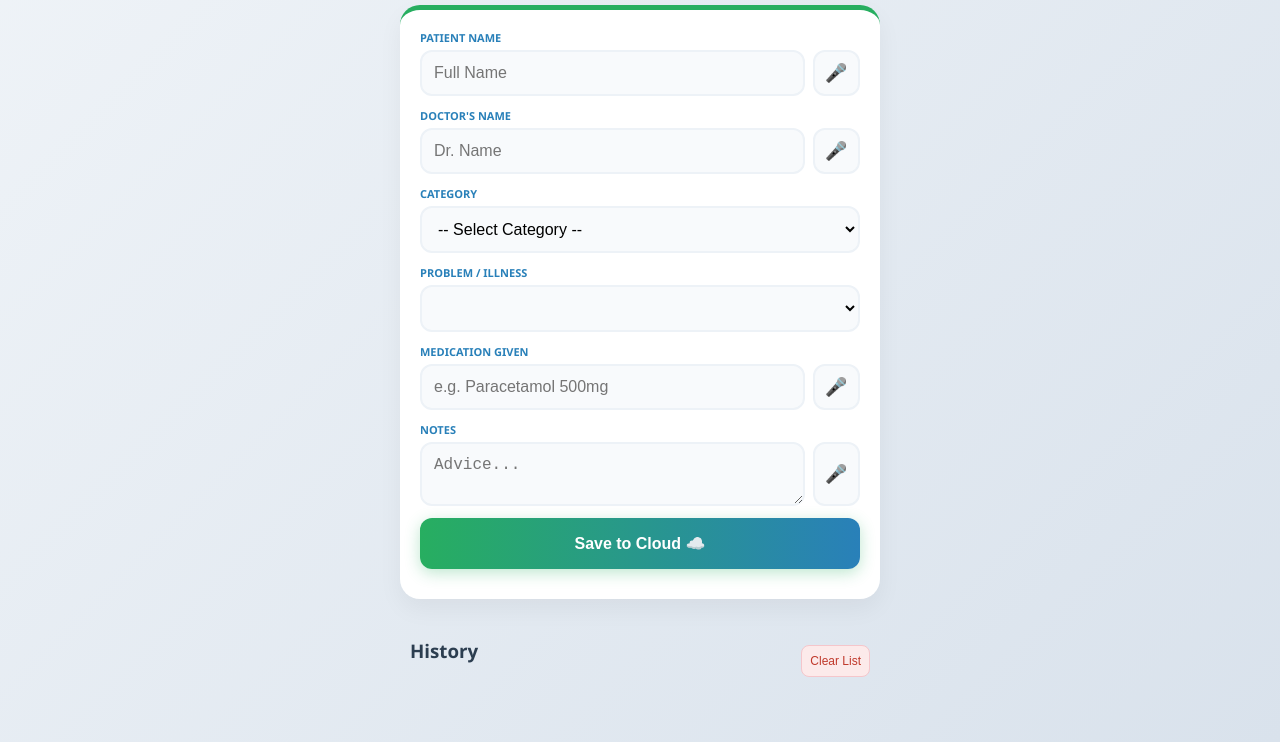
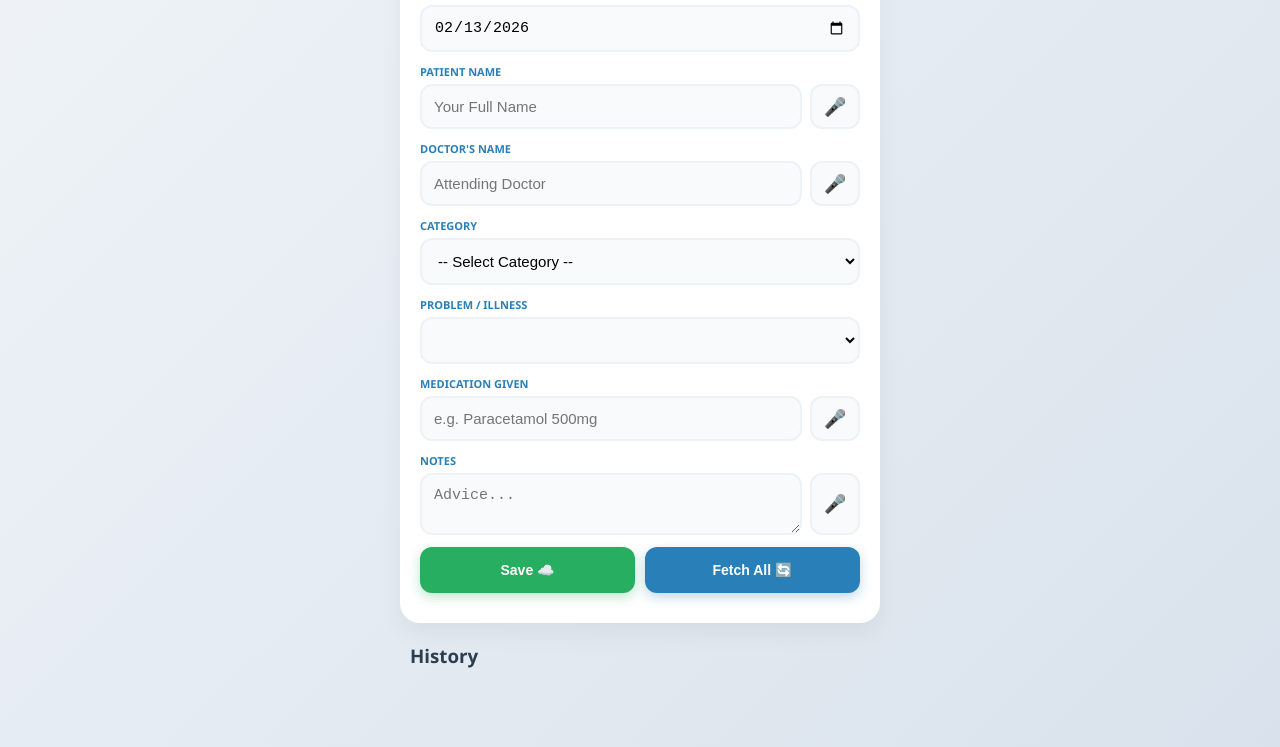
Before and after one commit to vpbsbd-sys/health, a plain HTML site: page index.html in a window 1280 px wide. Shown: the part 188-935 px from the top of the page. Drawn offline with Linux system fonts and the light colour scheme.

Commit message:
Update index.html

```diff
--- a/index.html
+++ b/index.html
@@ -9,7 +9,6 @@
             --primary-green: #27ae60;
             --primary-blue: #2980b9;
             --accent-orange: #f39c12;
-            --bg-dark: #1a1a1a;
             --card-bg: #ffffff;
             --text-main: #2c3e50;
         }
@@ -18,28 +17,13 @@
             font-family: 'Segoe UI', Roboto, Helvetica, Arial, sans-serif;
             background: linear-gradient(135deg, #f0f4f8 0%, #d9e2ec 100%);
             color: var(--text-main);
-            margin: 0;
-            padding: 10px;
-            display: flex;
-            flex-direction: column;
-            align-items: center;
+            margin: 0; padding: 10px;
+            display: flex; flex-direction: column; align-items: center;
         }
 
-        .container {
-            width: 100%;
-            max-width: 480px;
-            margin-bottom: 50px;
-        }
-
-        .logo-container {
-            text-align: center;
-            padding: 20px 0;
-        }
-
-        .logo-container img {
-            width: 220px;
-            filter: drop-shadow(0 4px 8px rgba(0,0,0,0.1));
-        }
+        .container { width: 100%; max-width: 480px; margin-bottom: 50px; }
+        .logo-container { text-align: center; padding: 10px 0; }
+        .logo-container img { width: 180px; filter: drop-shadow(0 4px 8px rgba(0,0,0,0.1)); }
 
         .card {
             background: var(--card-bg);
@@ -51,94 +35,42 @@
         }
 
         label {
-            display: block;
-            font-weight: 700;
-            font-size: 11px;
-            margin-bottom: 5px;
-            color: var(--primary-blue);
-            text-transform: uppercase;
+            display: block; font-weight: 700; font-size: 11px;
+            margin-bottom: 5px; color: var(--primary-blue); text-transform: uppercase;
         }
 
-        .input-row {
-            display: flex;
-            gap: 8px;
-            margin-bottom: 12px;
+        .input-row { display: flex; gap: 8px; margin-bottom: 12px; }
+        input, select, textarea {
+            width: 100%; padding: 12px; border: 2px solid #edf2f7;
+            border-radius: 12px; font-size: 15px; background: #f8fafc; box-sizing: border-box;
         }
 
-        input, select, textarea {
-            width: 100%;
-            padding: 12px;
-            border: 2px solid #edf2f7;
-            border-radius: 12px;
-            font-size: 16px;
-            background: #f8fafc;
-            box-sizing: border-box;
-            transition: 0.3s;
+        .mic-btn {
+            background: #f8fafc; border: 2px solid #edf2f7; border-radius: 12px;
+            cursor: pointer; padding: 0 12px; font-size: 18px; min-width: 50px;
         }
 
-        input:focus { border-color: var(--primary-green); outline: none; background: white; }
+        .mic-btn.listening { background: #e74c3c; color: white; animation: pulse 1.5s infinite; }
 
-        .mic-btn {
-            background: #f8fafc;
-            border: 2px solid #edf2f7;
-            border-radius: 12px;
-            cursor: pointer;
-            padding: 0 12px;
-            font-size: 18px;
-            display: flex;
-            align-items: center;
-            justify-content: center;
-            min-width: 45px;
+        @keyframes pulse { 0% { transform: scale(1); } 50% { transform: scale(1.05); } 100% { transform: scale(1); } }
+
+        .action-btns { display: grid; grid-template-columns: 1fr 1fr; gap: 10px; margin-top: 10px; }
+        button {
+            border: none; padding: 15px; border-radius: 12px;
+            font-size: 14px; font-weight: bold; cursor: pointer; transition: 0.2s;
         }
 
-        .mic-btn.listening {
-            background: #e74c3c;
-            color: white;
-            animation: pulse 1.2s infinite;
-        }
-
-        @keyframes pulse {
-            0% { transform: scale(1); }
-            50% { transform: scale(1.05); }
-            100% { transform: scale(1); }
-        }
-
-        .btn-save {
-            background: linear-gradient(to right, var(--primary-green), var(--primary-blue));
-            color: white;
-            border: none;
-            padding: 16px;
-            border-radius: 12px;
-            font-size: 16px;
-            font-weight: bold;
-            width: 100%;
-            cursor: pointer;
-            box-shadow: 0 4px 15px rgba(39, 174, 96, 0.3);
-        }
-
-        .btn-clear {
-            background: #fceaea;
-            color: #c0392b;
-            border: 1px solid #f5c6cb;
-            padding: 8px;
-            border-radius: 8px;
-            font-size: 12px;
-            width: 100%;
-            margin-top: 20px;
-            cursor: pointer;
-        }
+        .save-btn { background: var(--primary-green); color: white; box-shadow: 0 4px 12px rgba(39, 174, 96, 0.3); }
+        .fetch-btn { background: var(--primary-blue); color: white; box-shadow: 0 4px 12px rgba(41, 128, 185, 0.3); }
 
         .visit-card {
-            background: white;
-            border-radius: 15px;
-            padding: 15px;
-            margin-top: 15px;
-            box-shadow: 0 4px 6px rgba(0,0,0,0.05);
+            background: white; border-radius: 15px; padding: 15px;
+            margin-top: 15px; box-shadow: 0 4px 6px rgba(0,0,0,0.05);
             border-left: 6px solid var(--accent-orange);
         }
 
+        .visit-header { display: flex; justify-content: space-between; margin-bottom: 5px; }
         .tag { font-size: 10px; background: #ebf8ff; color: #2b6cb0; padding: 3px 8px; border-radius: 5px; text-transform: uppercase; }
-
         #syncStatus { text-align: center; font-size: 12px; margin-top: 10px; color: var(--primary-green); font-weight: bold; }
     </style>
 </head>
@@ -150,15 +82,18 @@
     </div>
 
     <div class="card">
+        <label>Visit Date</label>
+        <input type="date" id="visitDate" style="margin-bottom:12px;">
+
         <label>Patient Name</label>
         <div class="input-row">
-            <input type="text" id="userName" placeholder="Full Name">
+            <input type="text" id="userName" placeholder="Your Full Name">
             <button class="mic-btn" onclick="runSpeech('userName')">🎤</button>
         </div>
 
         <label>Doctor's Name</label>
         <div class="input-row">
-            <input type="text" id="drName" placeholder="Dr. Name">
+            <input type="text" id="drName" placeholder="Attending Doctor">
             <button class="mic-btn" onclick="runSpeech('drName')">🎤</button>
         </div>
 
@@ -180,14 +115,14 @@
             <button class="mic-btn" onclick="runSpeech('notes')">🎤</button>
         </div>
 
-        <button class="btn-save" onclick="addVisit()">Save to Cloud ☁️</button>
+        <div class="action-btns">
+            <button class="save-btn" onclick="addVisit()">Save ☁️</button>
+            <button class="fetch-btn" onclick="fetchHistory()">Fetch All 🔄</button>
+        </div>
         <div id="syncStatus"></div>
     </div>
 
-    <div style="display:flex; justify-content:space-between; align-items:center; padding:0 10px;">
-        <h3>History</h3>
-        <button class="btn-clear" style="width:auto;" onclick="clearHistory()">Clear List</button>
-    </div>
+    <h3 style="padding-left:10px;">History</h3>
     <div id="visitHistory"></div>
 </div>
 
@@ -211,13 +146,16 @@
     };
 
     window.onload = () => {
+        // Set default date to today
+        document.getElementById('visitDate').valueAsDate = new Date();
+
         const catSelect = document.getElementById('categorySelect');
         catSelect.add(new Option("-- Select Category --", ""));
         Object.keys(medicalData).forEach(cat => catSelect.add(new Option(cat, cat)));
 
         document.getElementById('userName').value = localStorage.getItem('patientName') || "";
         document.getElementById('drName').value = localStorage.getItem('doctorName') || "";
-        displayVisits();
+        renderHistory(JSON.parse(localStorage.getItem('myVisits')) || []);
     };
 
     function updateIllnessDropdown() {
@@ -228,8 +166,8 @@
     }
 
     function runSpeech(fieldId) {
-        const SpeechRecognition = window.SpeechRecognition || window.webkitSpeechRecognition;
-        if (!SpeechRecognition) return alert("Not supported");
+        const SpeechRecognition = window.webkitSpeechRecognition || window.SpeechRecognition;
+        if (!SpeechRecognition) return alert("Browser not supported.");
         const recognition = new SpeechRecognition();
         const btn = event.currentTarget;
         recognition.onstart = () => btn.classList.add('listening');
@@ -239,60 +177,66 @@
     }
 
     async function addVisit() {
+        const vDate = document.getElementById('visitDate').value;
         const name = document.getElementById('userName').value;
         const dr = document.getElementById('drName').value;
         const cat = document.getElementById('categorySelect').value;
         const ill = document.getElementById('illnessSelect').value;
         const med = document.getElementById('medicine').value;
         const note = document.getElementById('notes').value;
-        const date = new Date().toLocaleDateString('en-GB');
 
-        if (!ill || !med || !name) return alert("Fill Name, Illness and Medicine.");
+        if (!ill || !med || !name) return alert("Please fill Name, Illness and Medicine.");
 
-        // Save Names for next time
         localStorage.setItem('patientName', name);
         localStorage.setItem('doctorName', dr);
 
-        const visit = { name, doctor: dr, category: cat, illness: ill, medicine: med, notes: note, date, id: Date.now() };
+        const visit = { date: vDate, name, doctor: dr, category: cat, illness: ill, medicine: med, notes: note };
 
+        // Save Local
         let visits = JSON.parse(localStorage.getItem('myVisits')) || [];
         visits.push(visit);
         localStorage.setItem('myVisits', JSON.stringify(visits));
 
+        // Save Cloud
         document.getElementById('syncStatus').innerText = "Syncing...";
         try {
             await fetch(GOOGLE_SHEET_URL, { method: 'POST', mode: 'no-cors', body: JSON.stringify(visit) });
-            document.getElementById('syncStatus').innerText = "✓ Synced";
-        } catch (e) { document.getElementById('syncStatus').innerText = "Saved Locally"; }
-
-        document.getElementById('medicine').value = "";
-        document.getElementById('notes').value = "";
-        displayVisits();
+            document.getElementById('syncStatus').innerText = "✓ Saved Successfully";
+        } catch (e) {
+            document.getElementById('syncStatus').innerText = "Saved Locally Only";
+        }
+        renderHistory(visits);
     }
 
-    function displayVisits() {
+    async function fetchHistory() {
+        document.getElementById('syncStatus').innerText = "Fetching from Cloud...";
+        try {
+            const response = await fetch(GOOGLE_SHEET_URL);
+            const cloudData = await response.json();
+            localStorage.setItem('myVisits', JSON.stringify(cloudData));
+            renderHistory(cloudData);
+            document.getElementById('syncStatus').innerText = "✓ History Updated";
+        } catch (e) {
+            alert("Error fetching data. Ensure Web App is deployed as 'Anyone'.");
+        }
+    }
+
+    function renderHistory(data) {
         const historyDiv = document.getElementById('visitHistory');
-        const visits = JSON.parse(localStorage.getItem('myVisits')) || [];
         historyDiv.innerHTML = '';
-        visits.reverse().forEach(v => {
+        data.slice().reverse().forEach(v => {
             historyDiv.innerHTML += `
                 <div class="visit-card">
-                    <div style="display:flex; justify-content:space-between; font-size:11px; color:#a0aec0;">
-                        <span>${v.date}</span><span class="tag">${v.category}</span>
+                    <div class="visit-header">
+                        <span style="font-size:11px; font-weight:bold;">${v.date}</span>
+                        <span class="tag">${v.category}</span>
                     </div>
                     <h4 style="margin:5px 0;">${v.illness}</h4>
-                    <p style="margin:0; font-size:13px;"><strong>Dr:</strong> ${v.doctor || 'N/A'}</p>
-                    <p style="margin:4px 0; font-size:14px;"><strong>Meds:</strong> ${v.medicine}</p>
-                    <p style="margin:0; font-size:12px; color:#718096;"><em>${v.notes}</em></p>
+                    <p style="margin:0; font-size:13px;"><strong>Dr:</strong> ${v.doctor}</p>
+                    <p style="margin:5px 0 0 0; font-size:14px;"><strong>Meds:</strong> ${v.medicine}</p>
+                    <p style="margin:5px 0 0 0; font-size:12px; color:#718096;"><em>${v.notes}</em></p>
                 </div>`;
         });
-    }
-
-    function clearHistory() {
-        if(confirm("Clear local history from screen? (Cloud data remains safe)")) {
-            localStorage.removeItem('myVisits');
-            displayVisits();
-        }
     }
 </script>
 </body>
```
